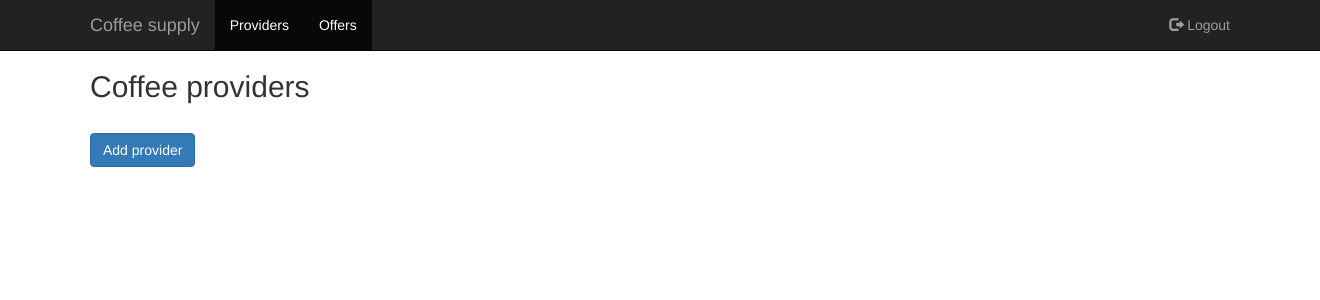
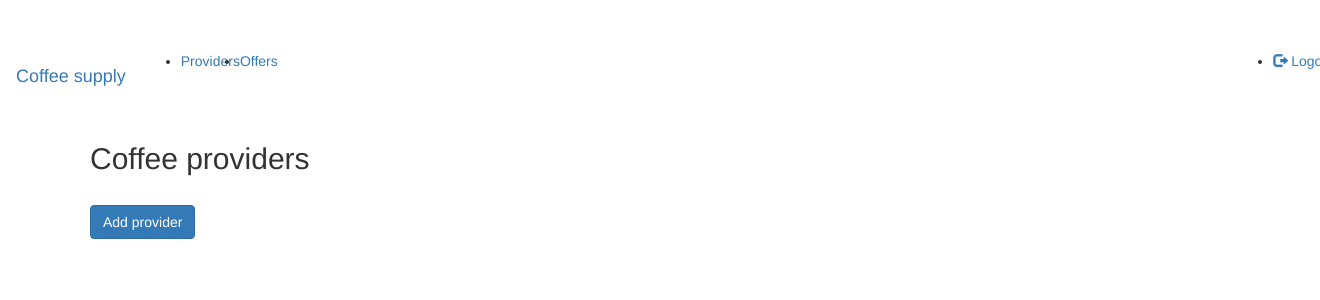
Before and after one commit to cehali/CoffeeSupply, a Flask app: page /providers in a window 1320 px wide; the page is wider, and only the part inside the window is pictured. Shown: the top 300 px of that part. Run offline with Flask 2, Linux system fonts and the light colour scheme; the visitor is signed in with stand-in values (Sample User, id 1); data that the repository does not hold is empty; some libraries are stand-ins or nearby versions.

Commit message:
Try to repair navbar

```diff
--- a/requirements.txt
+++ b/requirements.txt
@@ -1,6 +1,6 @@
 firebase-admin==2.12.0
 Flask==1.0.2
-Flask-Bootstrap==3.3.7.1
+Flask-Bootstrap4==4.0.2
 Flask-WTF==0.14.2
 google-cloud-firestore==0.29.0
 gunicorn==19.9.0
--- a/templates/providers.html
+++ b/templates/providers.html
@@ -11,22 +11,15 @@
 {% endblock %}
 
 {% block navbar %}
-    <nav class="navbar navbar-inverse navbar-fixed-top">
-        <div class="container">
-            <div class="navbar-header">
-                <a class="navbar-brand" href="/dashboard">Coffee supply</a>
-            </div>
-            <div id="navbar" class="collapse navbar-collapse">
-                <ul class="nav navbar-nav">
-                    <li class="active"><a href="/providers">Providers</a></li>
-                    <li class="active"><a href="/offers">Offers</a></li>
-                </ul>
-                <ul class="nav navbar-nav navbar-right">
-                    <li><a href="/logout"><span class="glyphicon glyphicon-log-out"></span> Logout</a></li>
-                </ul>
-            </div>
-        </div>
-        </div>
+    <nav class="navbar navbar-expand-sm bg-dark navbar-dark">
+        <a class="navbar-brand" href="/dashboard">Coffee supply</a>
+            <ul class="navbar-nav">
+                <li class="nav-item"><a class="nav-link" href="/providers">Providers</a></li>
+                <li class="nav-item"><a class="nav-link" href="/offers">Offers</a></li>
+            </ul>
+            <ul class="navbar-nav navbar-right">
+                <li><a href="/logout"><span class="glyphicon glyphicon-log-out"></span> Logout</a></li>
+            </ul>
     </nav>
 {% endblock %}
 
```
Also changed, not shown: templates/dashboard.html (+9 -15 lines), templates/index.html (+6 -12 lines), templates/offers.html (+9 -15 lines).
